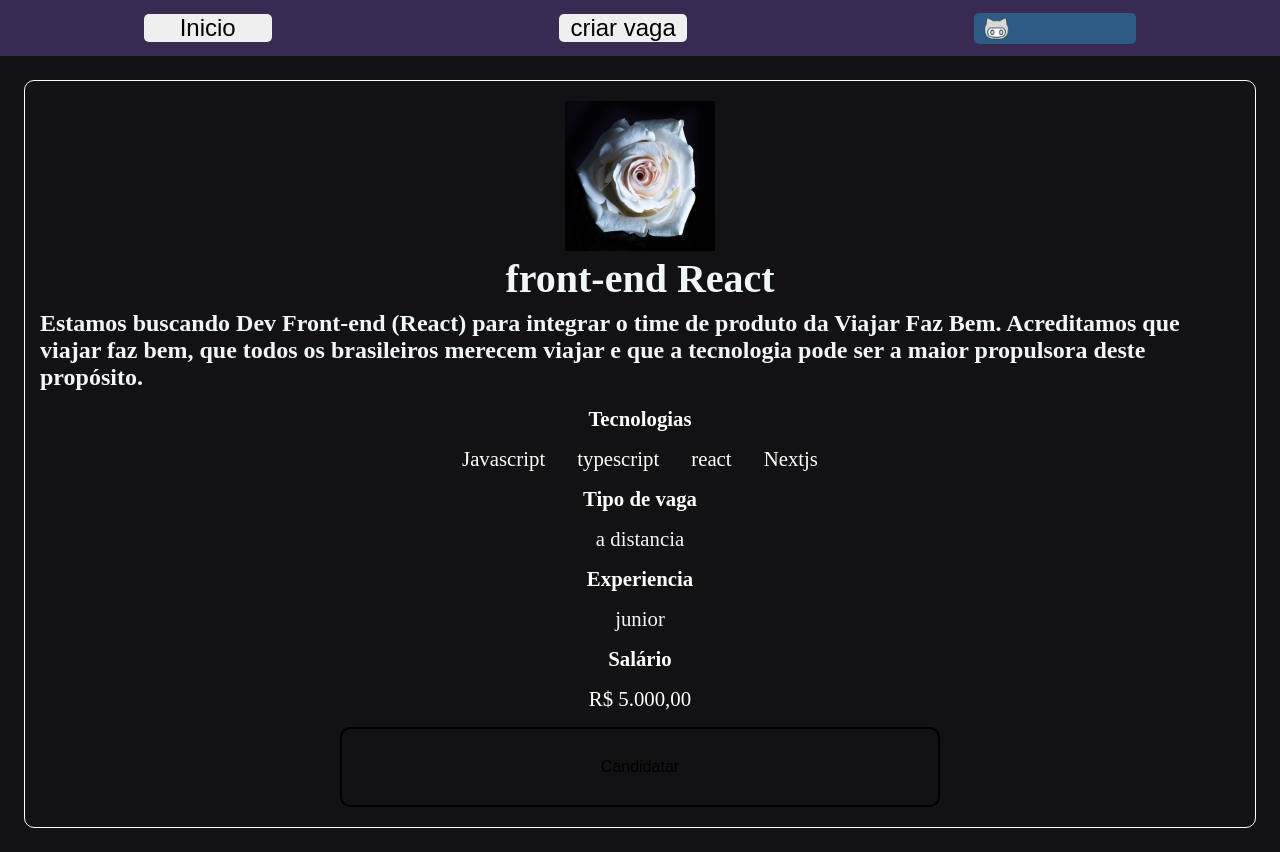
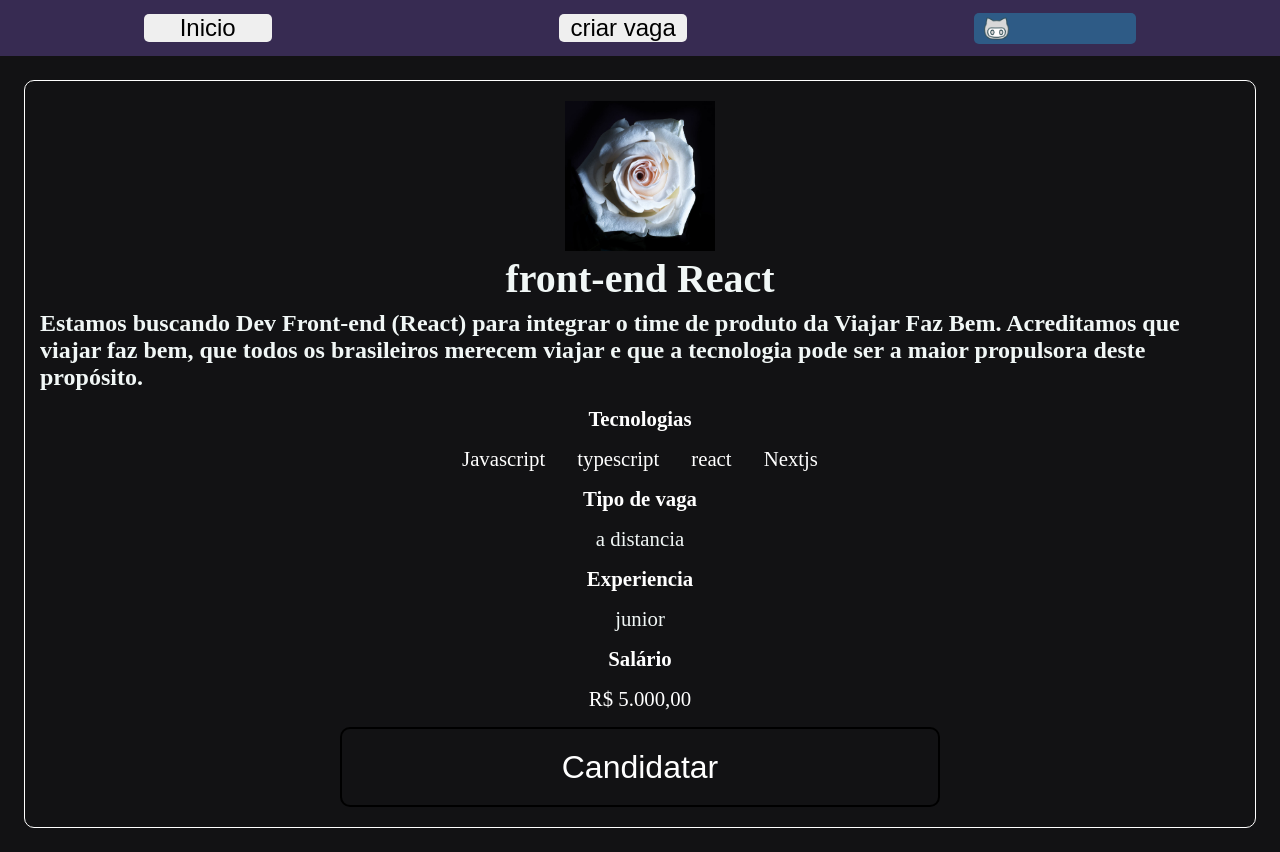
Before and after one commit to denner-august/JobNow, a Next.js app in the folder job-now/: page /ViewJob/1 in a window 1280 px wide. Built offline with nearby package versions, Linux system fonts and the light colour scheme; no server answers.

Commit message:
Update [job_id].tsx

```diff
--- a/job-now/pages/ViewJob/[job_id].tsx
+++ b/job-now/pages/ViewJob/[job_id].tsx
@@ -5,6 +5,8 @@
 import { useRouter } from "next/router";
 import { useState } from "react";
 import Image from "next/image";
+
+import { emailLinkGen } from "../../tools/EmailGen";
 
 export default function ViewJob() {
   const router = useRouter();
@@ -50,7 +52,15 @@
           })}
         </p>
 
-        <button>Candidatar</button>
+        <button>
+          <a
+            href={`${emailLinkGen(`${job?.Email}`, `${job?.titulo}`)}`}
+            target="_blank"
+            rel="noopener noreferrer"
+          >
+            Candidatar
+          </a>
+        </button>
       </div>
     </>
   );
```
